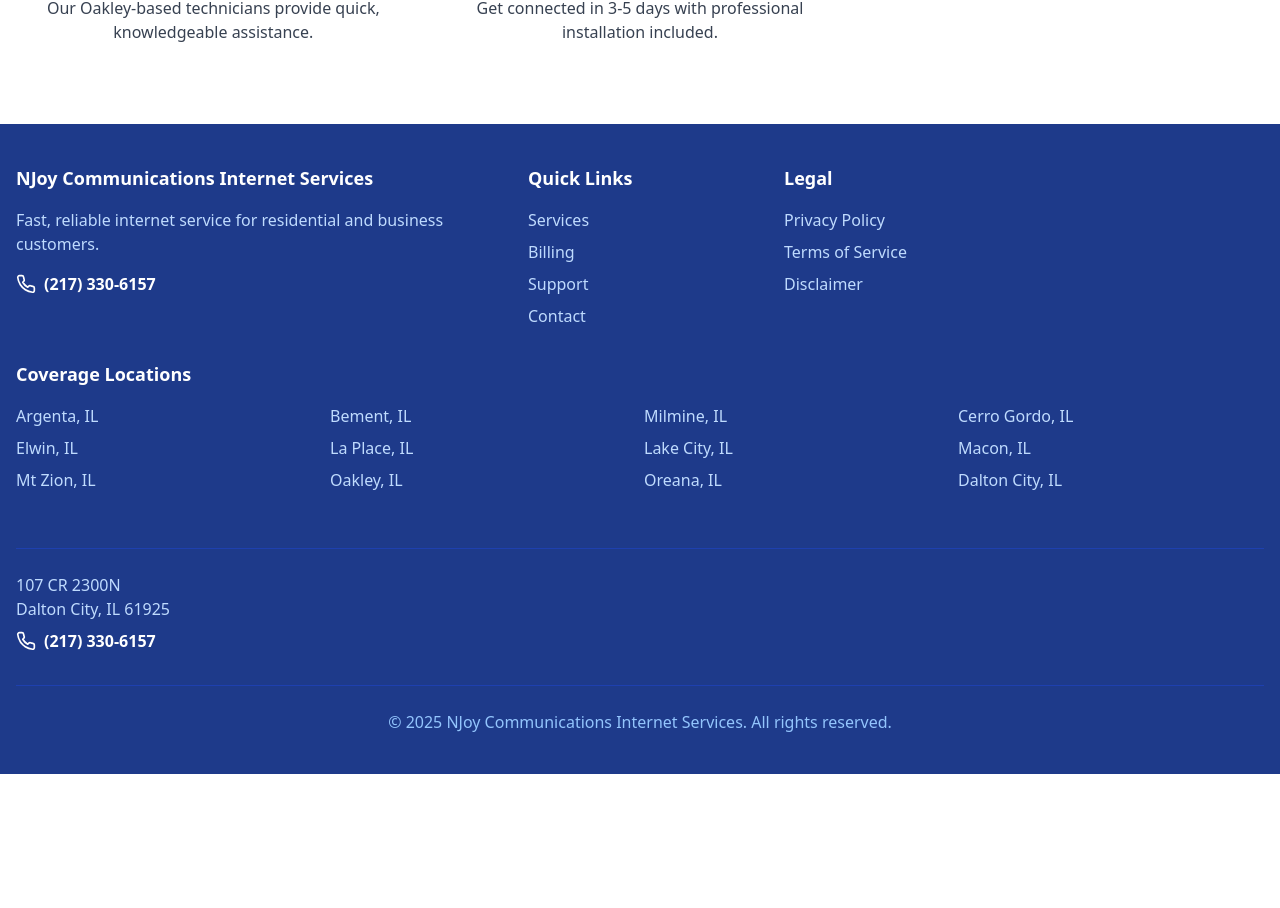
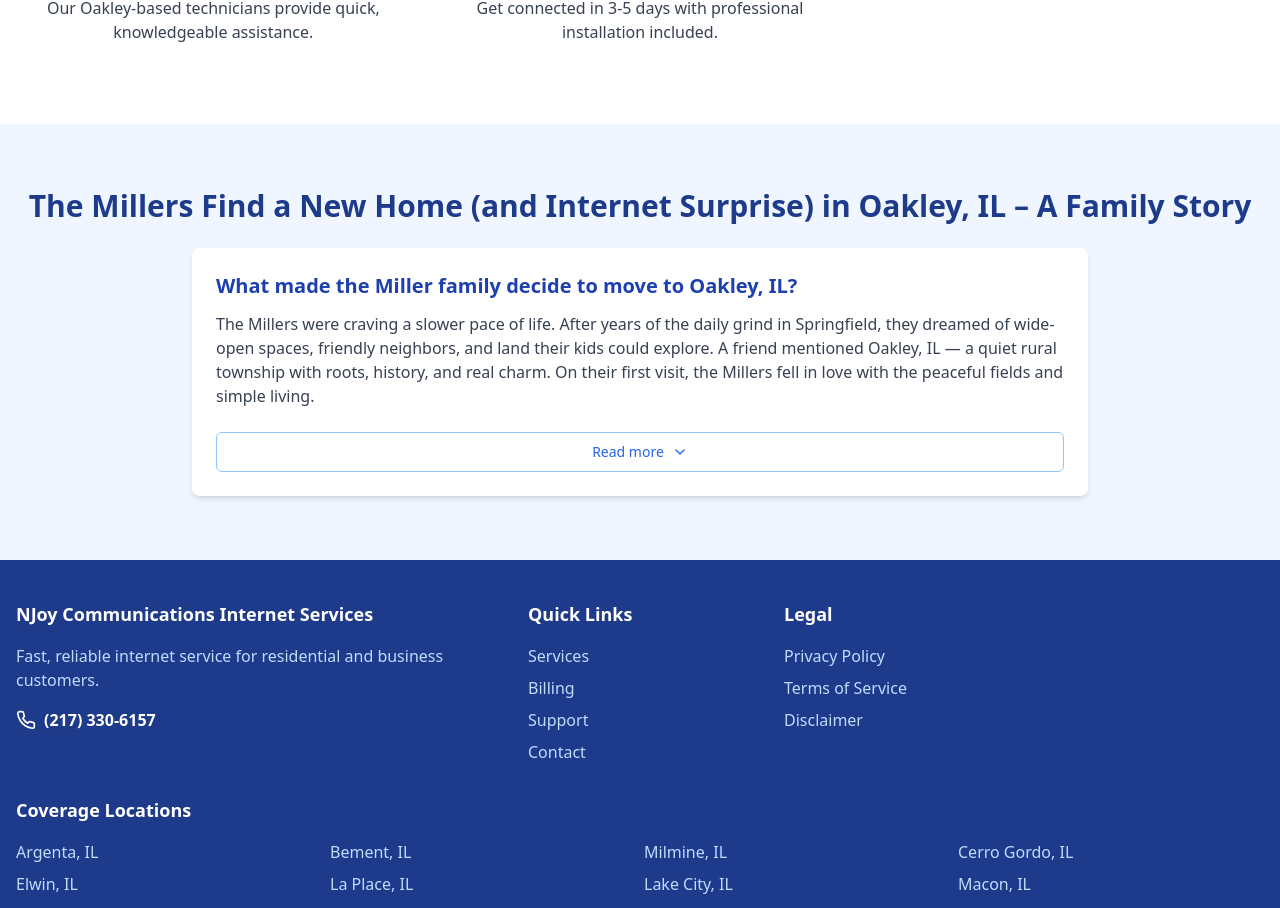
Before and after one commit to MrRich70/shareable-sites-galaxy, a React (Vite) app: page /oakley-il-internet-service-provider in a window 1280 px wide. Shown: the part 2659-3567 px from the top of the page. Before the commit the page ends 3433 px from the top, so only its background shows below. Built offline with nearby package versions, Linux system fonts and the light colour scheme.

Commit message:
Add family story to Oakley page
Adds a Q&A style family story section to the Oakley, IL page, highlighting a family's positive experience with Njoy Communications.

```diff
--- /dev/null
+++ b/src/components/oakley/FamilyStorySection.tsx
@@ -0,0 +1,113 @@
+
+import React, { useState } from "react";
+import { Collapsible, CollapsibleContent, CollapsibleTrigger } from "@/components/ui/collapsible";
+import { Button } from "@/components/ui/button";
+import { ChevronDown, ChevronUp } from "lucide-react";
+
+const FamilyStorySection = () => {
+  const [isOpen, setIsOpen] = useState(false);
+
+  return (
+    <section className="py-16 bg-blue-50">
+      <div className="container mx-auto px-4">
+        <h2 className="text-3xl font-bold text-blue-900 mb-6 text-center">
+          The Millers Find a New Home (and Internet Surprise) in Oakley, IL – A Family Story
+        </h2>
+
+        <div className="max-w-4xl mx-auto bg-white rounded-lg shadow-md p-6">
+          <div className="mb-6">
+            <h3 className="text-xl font-semibold text-blue-800 mb-3">
+              What made the Miller family decide to move to Oakley, IL?
+            </h3>
+            <p className="text-gray-700">
+              The Millers were craving a slower pace of life. After years of the daily grind in Springfield, they dreamed of wide-open spaces, friendly neighbors, and land their kids could explore. A friend mentioned Oakley, IL — a quiet rural township with roots, history, and real charm. On their first visit, the Millers fell in love with the peaceful fields and simple living.
+            </p>
+          </div>
+
+          <Collapsible open={isOpen} onOpenChange={setIsOpen} className="space-y-4">
+            <CollapsibleContent>
+              <div className="space-y-6">
+                <div>
+                  <h3 className="text-xl font-semibold text-blue-800 mb-3">
+                    What did they find appealing about Oakley?
+                  </h3>
+                  <p className="text-gray-700">
+                    For the Millers, Oakley felt like stepping back into a version of America where people still waved from their porches. The population hovered around 950, mostly farmers, families, and folks who'd been there for generations. Life moved slower — and that was exactly what they needed.
+                  </p>
+                </div>
+
+                <div>
+                  <h3 className="text-xl font-semibold text-blue-800 mb-3">
+                    Were they worried about the economic challenges or the declining population?
+                  </h3>
+                  <p className="text-gray-700">
+                    A little. With an average household income around $56,982 and a higher poverty rate than the state average, the Millers wondered if they'd find the resources they needed. But what they quickly realized was that Oakley's real wealth wasn't in the numbers — it was in the people, the space, and the chance to live simply.
+                  </p>
+                </div>
+
+                <div>
+                  <h3 className="text-xl font-semibold text-blue-800 mb-3">
+                    What was their biggest surprise after moving to Oakley?
+                  </h3>
+                  <p className="text-gray-700">
+                    Honestly? It was the <strong>internet</strong>. They had braced for dead zones, laggy connections, and the painful days of dial-up speeds. Instead, they found <strong>Njoy Communications</strong> — the local internet provider that completely changed their expectations for rural living.
+                  </p>
+                </div>
+
+                <div>
+                  <h3 className="text-xl font-semibold text-blue-800 mb-3">
+                    How did Njoy Communications impact their life in Oakley?
+                  </h3>
+                  <p className="text-gray-700">
+                    Njoy turned out to be a total game-changer. Not only did the Millers get <strong>fast, reliable internet</strong>, but it felt like a connection back to the world they thought they'd left behind. Streaming movies, online school, work-from-home meetings — everything ran smooth as butter.
+                    <br /><br />
+                    The kids hopped into online art classes and gaming tournaments with zero lag. Mrs. Miller started a small Etsy business — selling handmade candles and crafts — all thanks to having a steady online connection. Mr. Miller even rekindled his old passion for digital photography, uploading his rural landscapes without a single hiccup.
+                  </p>
+                </div>
+
+                <div>
+                  <h3 className="text-xl font-semibold text-blue-800 mb-3">
+                    Did Njoy Communications make them feel more at home in Oakley?
+                  </h3>
+                  <p className="text-gray-700">
+                    Absolutely. "We thought we'd be giving up everything digital by moving here," Mrs. Miller laughed. "But honestly, we've got the best of both worlds now — quiet country life and fast internet. Njoy really brought this place to life for us."
+                  </p>
+                </div>
+
+                <div>
+                  <h3 className="text-xl font-semibold text-blue-800 mb-3">
+                    Would they recommend Oakley to others looking for a fresh start?
+                  </h3>
+                  <p className="text-gray-700">
+                    Without a doubt. "If you're looking for peace, land, and a place to breathe — come to Oakley," Mr. Miller says. "And thanks to <strong>Njoy Communications</strong>, you won't miss a thing. We're happier here than we ever imagined."
+                  </p>
+                </div>
+              </div>
+            </CollapsibleContent>
+
+            <CollapsibleTrigger asChild>
+              <Button
+                variant="outline"
+                className="w-full flex items-center justify-center gap-2 border-blue-300 text-blue-600 hover:bg-blue-50"
+              >
+                {isOpen ? (
+                  <>
+                    <span>Read less</span>
+                    <ChevronUp className="h-4 w-4" />
+                  </>
+                ) : (
+                  <>
+                    <span>Read more</span>
+                    <ChevronDown className="h-4 w-4" />
+                  </>
+                )}
+              </Button>
+            </CollapsibleTrigger>
+          </Collapsible>
+        </div>
+      </div>
+    </section>
+  );
+};
+
+export default FamilyStorySection;
--- a/src/pages/OakleyIL.tsx
+++ b/src/pages/OakleyIL.tsx
@@ -6,6 +6,7 @@ import MapSection from "@/components/oakley/MapSection";
 import AttractionsSection from "@/components/oakley/AttractionsSection";
 import QuestionsSection from "@/components/oakley/QuestionsSection";
 import FeaturesSection from "@/components/oakley/FeaturesSection";
+import FamilyStorySection from "@/components/oakley/FamilyStorySection";
 
 const OakleyIL = () => {
   return (
@@ -16,6 +17,7 @@ const OakleyIL = () => {
         <AttractionsSection />
         <QuestionsSection />
         <FeaturesSection />
+        <FamilyStorySection />
       </div>
     </MainLayout>
   );
```
